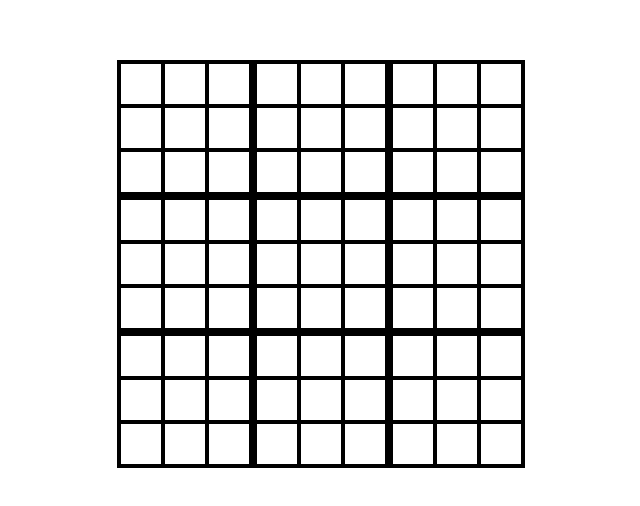
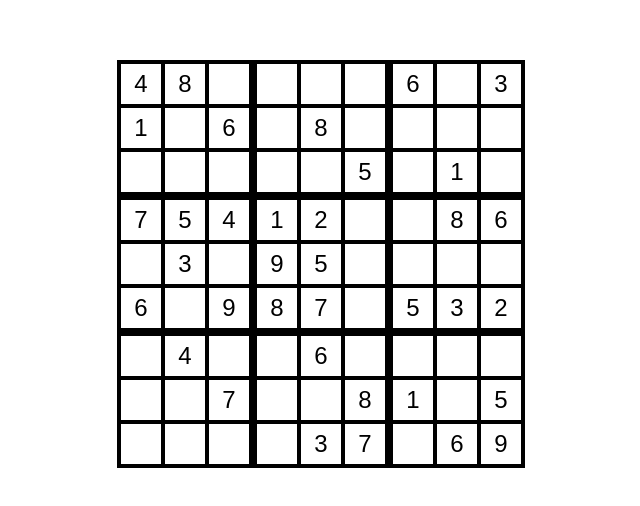
Before and after one commit to Young-Griff/LearningReact, a React (Vite) app in the folder sudoku-app/: page / in a window 1280 px wide. Shown: the part 136-642 px from the top of the page, without its empty margins (319-959 px from the left). Built offline with nearby package versions, Linux system fonts and the light colour scheme.

Commit message:
Fleshed Out Board
- Added template games and functionality to fill the board based on a template.
- Swapped passing the squares variable for a getter function.
- Added control for sanitizing and entering values into the squares array and onto the board.

```diff
--- /dev/null
+++ b/sudoku-app/src/assets/boards.json
@@ -0,0 +1,35 @@
+{
+    "blank": [
+        0, 0, 0, 0, 0, 0, 0, 0, 0,
+        0, 0, 0, 0, 0, 0, 0, 0, 0,
+        0, 0, 0, 0, 0, 0, 0, 0, 0,
+        0, 0, 0, 0, 0, 0, 0, 0, 0,
+        0, 0, 0, 0, 0, 0, 0, 0, 0,
+        0, 0, 0, 0, 0, 0, 0, 0, 0,
+        0, 0, 0, 0, 0, 0, 0, 0, 0,
+        0, 0, 0, 0, 0, 0, 0, 0, 0,
+        0, 0, 0, 0, 0, 0, 0, 0, 0
+    ],
+    "easyOne": [
+        4, 8, 0, 0, 0, 0, 6, 0, 3,
+        1, 0, 6, 0, 8, 0, 0, 0, 0,
+        0, 0, 0, 0, 0, 5, 0, 1, 0,
+        7, 5, 4, 1, 2, 0, 0, 8, 6,
+        0, 3, 0, 9, 5, 0, 0, 0, 0,
+        6, 0, 9, 8, 7, 0, 5, 3, 2,
+        0, 4, 0, 0, 6, 0, 0, 0, 0,
+        0, 0, 7, 0, 0, 8, 1, 0, 5,
+        0, 0, 0, 0, 3, 7, 0, 6, 9
+    ],
+    "easyTwo": [
+        5, 0, 0, 9, 0, 0, 0, 7, 0,
+        0, 6, 0, 0, 0, 0, 9, 0, 4,
+        8, 0, 0, 0, 0, 0, 0, 0, 5,
+        7, 5, 1, 0, 0, 0, 0, 0, 8,
+        6, 0, 0, 2, 0, 0, 5, 0, 0,
+        0, 8, 0, 0, 0, 0, 0, 0, 1,
+        9, 0, 0, 0, 0, 0, 3, 0, 0,
+        0, 0, 0, 0, 4, 0, 0, 0, 0,
+        0, 0, 0, 5, 0, 1, 0, 0, 0
+    ]
+}
--- a/sudoku-app/src/components/Block.tsx
+++ b/sudoku-app/src/components/Block.tsx
@@ -1,7 +1,7 @@
 import "./Block.css";
 import Square from "./Square.tsx";
 
-function Block({blockNum, squares, onSquareChange}) {
+function Block({blockNum, getVal, onSquareChange}) {
 
     // get the row of blocks that this block is in
     const blockRow = Math.floor(blockNum / 3);
@@ -13,19 +13,19 @@ function Block({blockNum, squares, onSquareChange}) {
     return (
         <div className={"block"}>
             <div className={"blockRow"}>
-                <Square sqNum={0 + addRow + addCol} squares={squares} onSquareChange={onSquareChange}/>
-                <Square sqNum={1 + addRow + addCol} squares={squares} onSquareChange={onSquareChange}/>
-                <Square sqNum={2 + addRow + addCol} squares={squares} onSquareChange={onSquareChange}/>
+                <Square sqNum={0 + addRow + addCol} getVal={getVal} onSquareChange={onSquareChange}/>
+                <Square sqNum={1 + addRow + addCol} getVal={getVal} onSquareChange={onSquareChange}/>
+                <Square sqNum={2 + addRow + addCol} getVal={getVal} onSquareChange={onSquareChange}/>
             </div>
             <div className={"blockRow"}>
-                <Square sqNum={9 + addRow + addCol} squares={squares} onSquareChange={onSquareChange}/>
-                <Square sqNum={10 + addRow + addCol} squares={squares} onSquareChange={onSquareChange}/>
-                <Square sqNum={11 + addRow + addCol} squares={squares} onSquareChange={onSquareChange}/>
+                <Square sqNum={9 + addRow + addCol} getVal={getVal} onSquareChange={onSquareChange}/>
+                <Square sqNum={10 + addRow + addCol} getVal={getVal} onSquareChange={onSquareChange}/>
+                <Square sqNum={11 + addRow + addCol} getVal={getVal} onSquareChange={onSquareChange}/>
             </div>
             <div className={"blockRow"}>
-                <Square sqNum={18 + addRow + addCol} squares={squares} onSquareChange={onSquareChange}/>
-                <Square sqNum={19 + addRow + addCol} squares={squares} onSquareChange={onSquareChange}/>
-                <Square sqNum={20 + addRow + addCol} squares={squares} onSquareChange={onSquareChange}/>
+                <Square sqNum={18 + addRow + addCol} getVal={getVal} onSquareChange={onSquareChange}/>
+                <Square sqNum={19 + addRow + addCol} getVal={getVal} onSquareChange={onSquareChange}/>
+                <Square sqNum={20 + addRow + addCol} getVal={getVal} onSquareChange={onSquareChange}/>
             </div>
         </div>
     );
--- a/sudoku-app/src/components/Board.tsx
+++ b/sudoku-app/src/components/Board.tsx
@@ -1,23 +1,23 @@
 import Block from "./Block.tsx";
 import "./Board.css";
 
-function Board({squares, onSquareChange}) {
+function Board({getVal, onSquareChange}) {
     return (
         <div>
             <div className={"boardRow"}>
-                <Block blockNum={0} squares={squares} onSquareChange={onSquareChange}/>
-                <Block blockNum={1} squares={squares} onSquareChange={onSquareChange}/>
-                <Block blockNum={2} squares={squares} onSquareChange={onSquareChange}/>
+                <Block blockNum={0} getVal={getVal} onSquareChange={onSquareChange}/>
+                <Block blockNum={1} getVal={getVal} onSquareChange={onSquareChange}/>
+                <Block blockNum={2} getVal={getVal} onSquareChange={onSquareChange}/>
             </div>
             <div className={"boardRow"}>
-                <Block blockNum={3} squares={squares} onSquareChange={onSquareChange}/>
-                <Block blockNum={4} squares={squares} onSquareChange={onSquareChange}/>
-                <Block blockNum={5} squares={squares} onSquareChange={onSquareChange}/>
+                <Block blockNum={3} getVal={getVal} onSquareChange={onSquareChange}/>
+                <Block blockNum={4} getVal={getVal} onSquareChange={onSquareChange}/>
+                <Block blockNum={5} getVal={getVal} onSquareChange={onSquareChange}/>
             </div>
             <div className={"boardRow"}>
-                <Block blockNum={6} squares={squares} onSquareChange={onSquareChange}/>
-                <Block blockNum={7} squares={squares} onSquareChange={onSquareChange}/>
-                <Block blockNum={8} squares={squares} onSquareChange={onSquareChange}/>
+                <Block blockNum={6} getVal={getVal} onSquareChange={onSquareChange}/>
+                <Block blockNum={7} getVal={getVal} onSquareChange={onSquareChange}/>
+                <Block blockNum={8} getVal={getVal} onSquareChange={onSquareChange}/>
             </div>
         </div>
     );
--- a/sudoku-app/src/components/Game.tsx
+++ b/sudoku-app/src/components/Game.tsx
@@ -1,22 +1,27 @@
 // this file contains the code for setting up and playing the game
 import { useState } from "react";
 import Board from "./Board";
+import Games from "../assets/boards.json";
 
 // create an interface to pass to the board
 function Game() {
     // set up components for the board
-    const [squares, setSquares] = useState(Array(81).fill(0));
-    const newSquares = squares.slice();
-    console.log("Squares: ", squares);
+    const startBoard = Games.easyOne;
+    const [squares, setSquares] = useState(Games.easyOne);
 
-    function onSquareChange(i: number) {
-        const newSquares = squares.slice();
-        newSquares[i] = 0;
+    function getVal(i, start=false) {
+        if (start == false) return squares[i];
+        else return startBoard[i];
+    }
+
+    function onSquareChange(i, newVal) {
+        const newSquares = squares.slice()
+        newSquares[i] = newVal;
         setSquares(newSquares);
     }
 
 
-    return <Board squares={squares} onSquareChange={onSquareChange}/>;
+    return <Board getVal={getVal} onSquareChange={onSquareChange}/>;
 }
 
 export default Game;
--- a/sudoku-app/src/components/Square.tsx
+++ b/sudoku-app/src/components/Square.tsx
@@ -1,10 +1,37 @@
+import { useState } from "react";
 import "./Sqaure.css";
 
-function Square({sqNum, squares, onSquareChange}) {
+function Square({sqNum, getVal, onSquareChange}) {
 
-    const prefilled = ""
+    let prefilled = "";
+    let val = "";
+    if (getVal(sqNum, true) != 0) {
+        prefilled = "prefilled";
+        val = getVal(sqNum, true);
+    }
+    else if (getVal(sqNum, false) != 0) {
+        val = getVal(sqNum, false);
+    }
 
-    return <input id={sqNum} className={prefilled} type="text"/>;
+    function inputHandler(evt) {
+        let newVal = getVal(sqNum, false);
+        if (evt.key == "Backspace" || evt.key == "Delete") newVal = 0;
+        if (evt.key.charAt(0) < 10 && evt.key.charAt(0) > 0) {
+            newVal = evt.key.charAt(0);
+        }
+        onSquareChange(sqNum, newVal);
+    }
+
+
+    return (
+        <input
+            id={sqNum}
+            className={prefilled}
+            type="text"
+            value={val}
+            onKeyUp={evt => inputHandler(evt)}
+        />
+    );
 
 }
 
```
